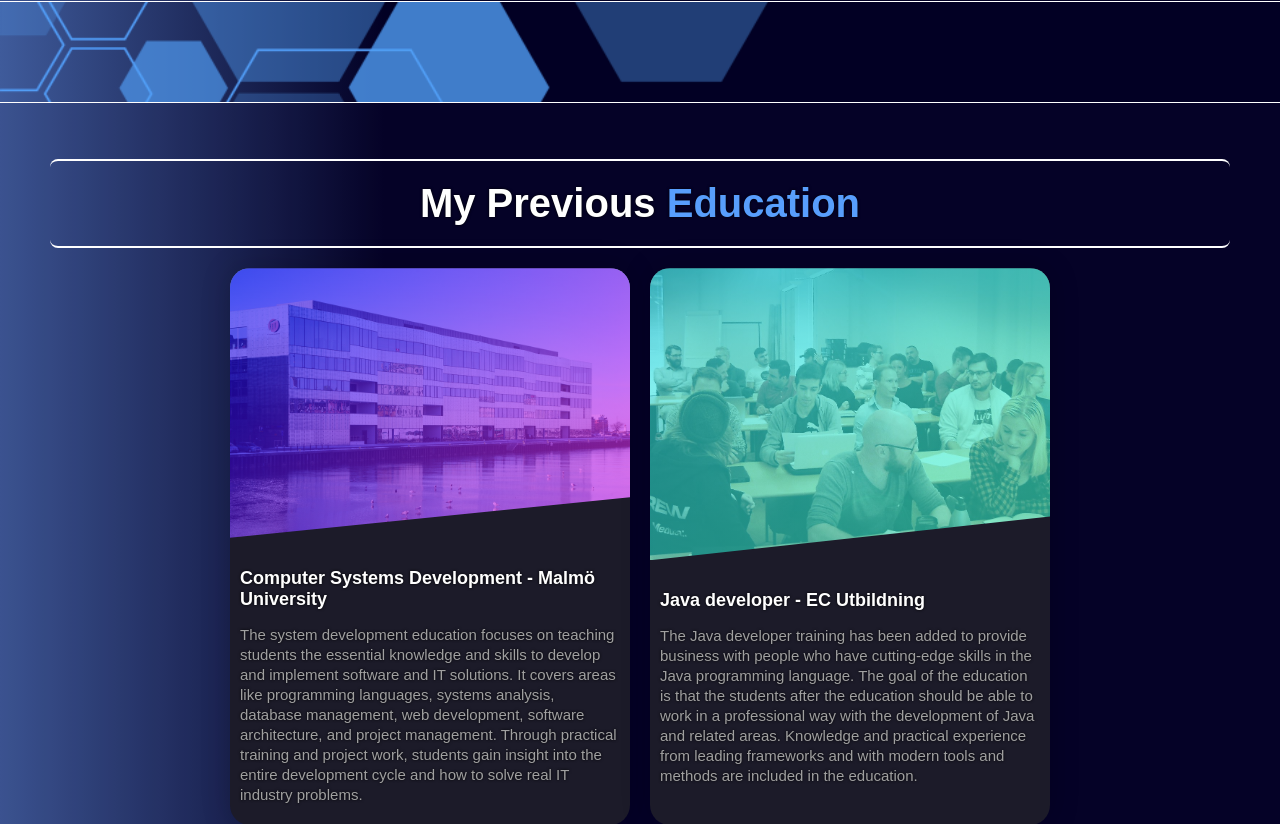
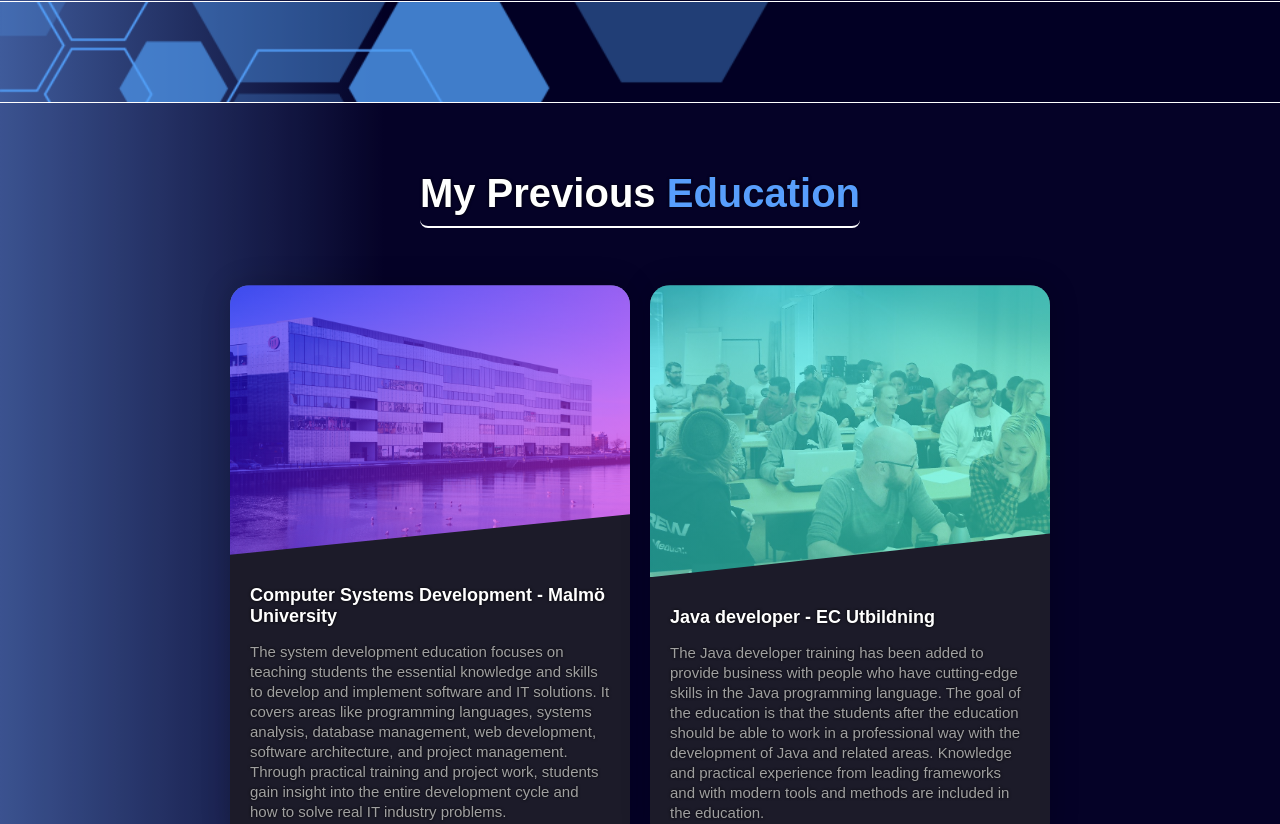
Before and after one commit to AliAlbabily/portfolio-react, a React (Vite) app: page / in a window 1280 px wide. Shown: the part 878-1702 px from the top of the page. Built offline with nearby package versions, Linux system fonts and the light colour scheme.

Commit message:
Latest CSS changes

```diff
--- a/src/App.css
+++ b/src/App.css
@@ -174,10 +174,8 @@
   font-size: 40px;
   font-family: 'fantasy', 'Arial', 'sans-serif';
   border-radius: 8px;
-  border-top: 2px solid white;
   border-bottom: 2px solid white;
-  width: 100%;
-  padding: 20px 0px;
+  padding: 10px 0px;
   text-align: center;
 }
 
@@ -189,18 +187,15 @@
   height: 100vh;
   display: flex;
   flex-direction: column;
-  justify-content: center;
-  flex-direction: column;
+  justify-content: space-evenly;
   align-items: center;
-  justify-content: center;
   padding: 0px 50px;
 }
 
 .cards {
   display: flex;
+  justify-content: center;
   gap: 20px;
-  justify-content: center;
-  padding: 20px;
   width: 1000px;
   max-width: 100%;
 }
@@ -243,7 +238,7 @@
 }
 
 .details {
-  padding: 20px 10px;
+  padding: 20px;
 }
 
 .details > h3 {
```
